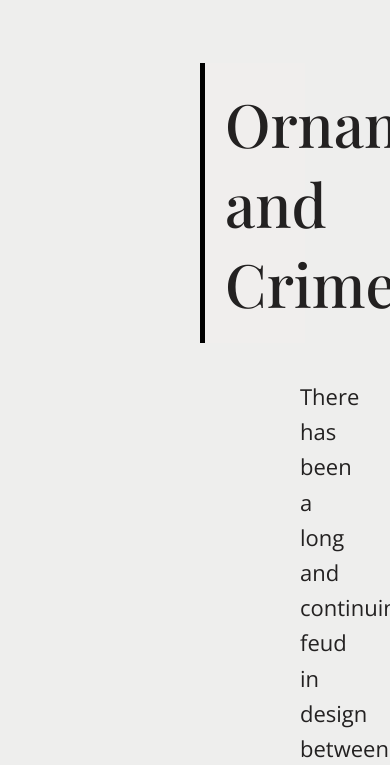
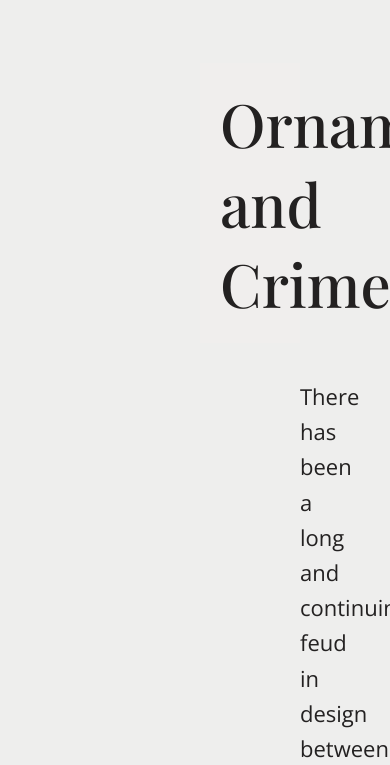
Before and after one commit to luk862-glitch/Manuscript, a plain HTML site: page index.html in a window 390 px wide. Shown: the part 1540-2305 px from the top of the page. Drawn offline with nearby package versions, Linux system fonts and the light colour scheme; a web font is replaced by a local one.

```diff
--- a/style.css
+++ b/style.css
@@ -17,14 +17,13 @@
     font-family: 'Playfair Display', serif;
     font-size: 3rem;
     font-weight: 500;
-    border-inline-start-color: black;
+    /* border-inline-start-color: black;
 	border-inline-start-style: solid;
-	border-inline-start-width: 0.25rem;
+	border-inline-start-width: 0.25rem; */
     background-color: rgb(240, 238, 237, 0.9);
     padding-inline: 4rem;
     padding-block: 1rem;
     padding-left:1rem;
-    /* margin-block: 3rem; */
     inline-size: 80%;
 	inset-block-start: 1rem;
 	inset-inline-start: 3rem;
```
Also changed, not shown: 1 other file.
